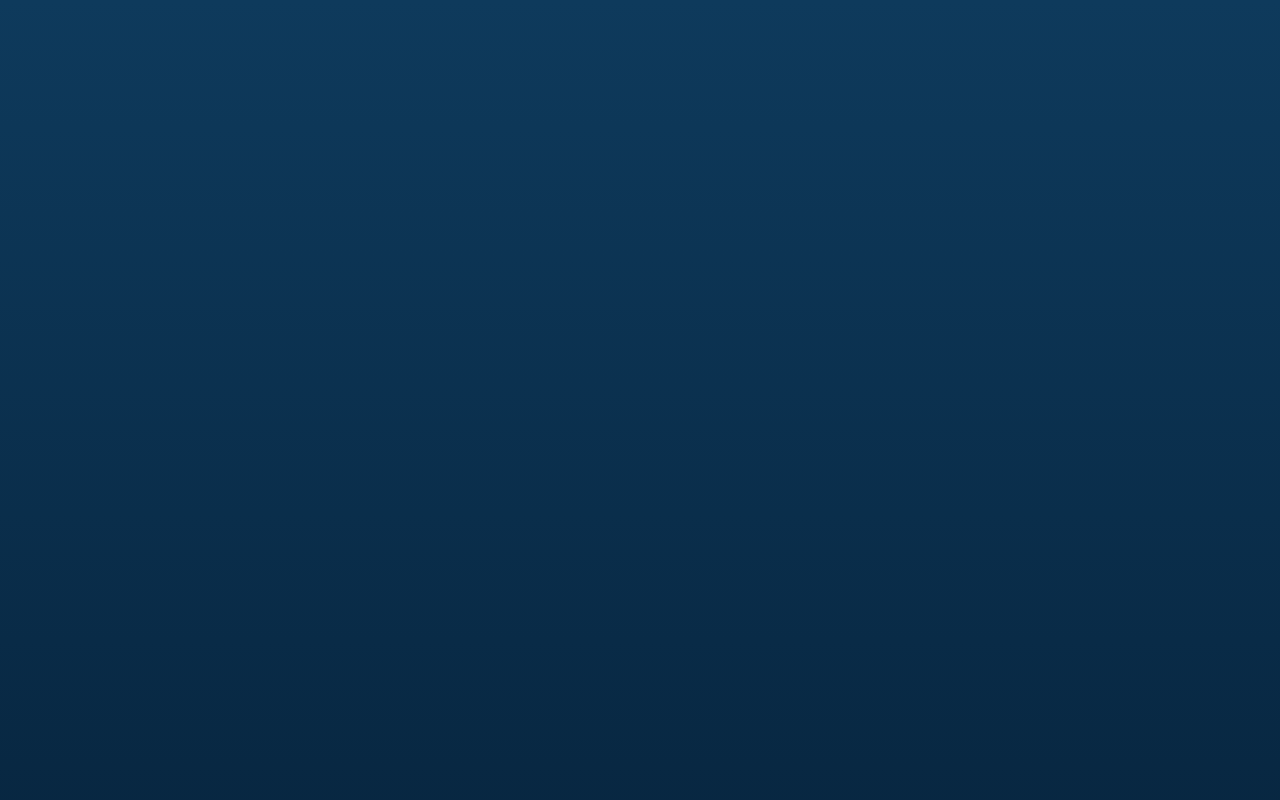
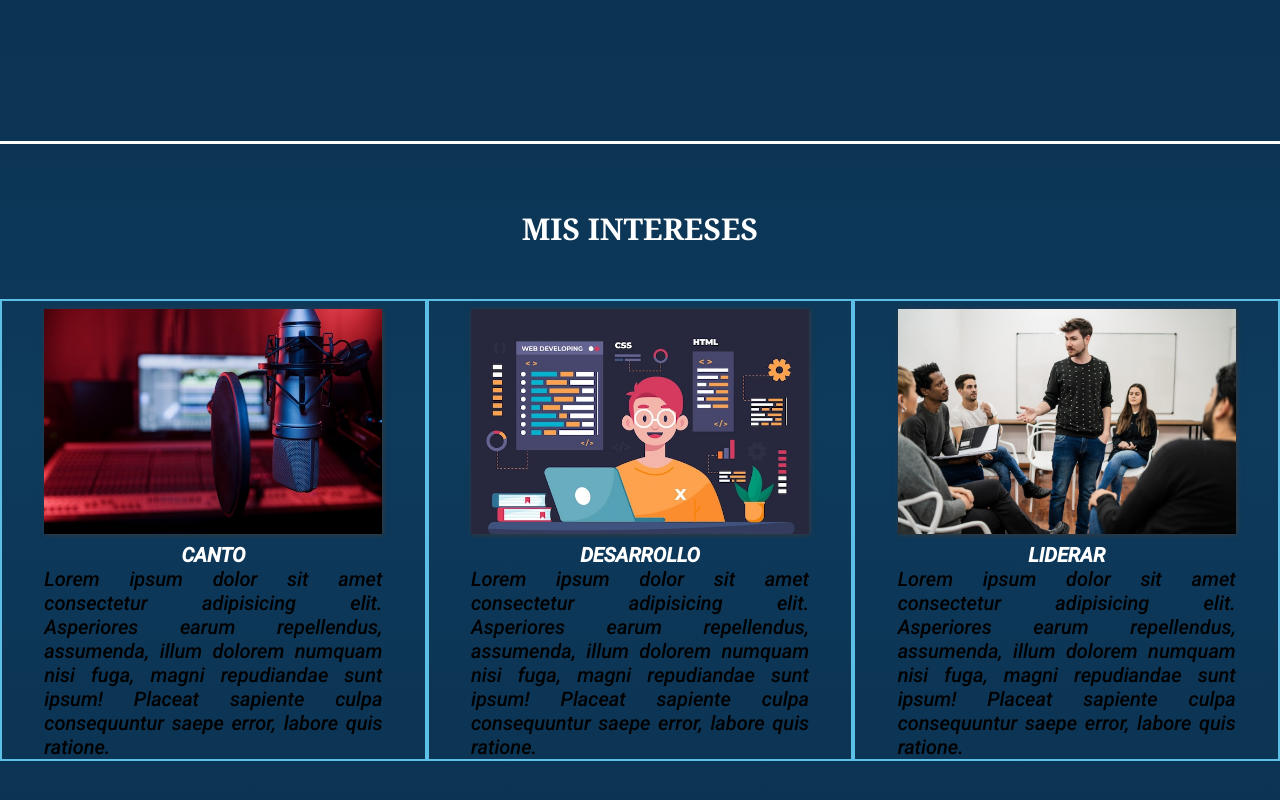
Before and after one commit to HelenGalo/Mi-Primera-Pagina-Web, a plain HTML site: page index.html in a window 1280 px wide. Shown: the part 1278-2078 px from the top of the page. Drawn offline with Linux system fonts and the light colour scheme.

Commit message:
Actualizacion

```diff
--- a/diseño.css
+++ b/diseño.css
@@ -44,9 +44,9 @@
     }
  h2 {
         background-position: top;
-        font-family: 'Bebas Neue', cursive;
+        font-family: Georgia, 'Times New Roman', Times, serif;
         text-align: center;
-
+        margin-bottom: 2%;
         color: #FFFFFF;
 
 
@@ -80,3 +80,46 @@
     color: blanchedalmond;
     font-family: Impact, Haettenschweiler, 'Arial Narrow Bold', sans-serif;
   }
+
+  .img-fija {
+    width: 80%;
+    height: 100%;
+    margin: 2% 20px;
+    box-shadow: #383a3b 1px 1px 5px;
+
+  }
+  .primero {
+    display:flex;
+    justify-content: space-evenly;
+    margin-bottom: 50px;
+    margin-top: 50px;
+  }
+  .primero article{
+    display: flex;
+    flex-direction: column;
+    justify-content: center;
+    align-items: center;
+    width: 50%;
+    height: max-content;
+    padding: 0;
+    border:  2px solid rgb(92, 191, 230);
+  }
+  .primero .contenido {
+    margin: 0 80px;
+    text-align: justify;
+    width: 80%;
+  }
+  .primero h4{
+    color: #FFFFFF;
+    text-align: center;
+  }
+  #contenido {
+    margin-top: 15%;
+    border-top: #FFFFFF solid;
+
+  }
+  #interes {
+    margin-top: 5%;
+    font-family: Georgia, 'Times New Roman', Times, serif;
+
+  }
--- a/index.html
+++ b/index.html
@@ -35,6 +35,49 @@
 
         </section>
 
+        <section id="contenido">
+            <h2 id="interes">
+                MIS INTERESES
+            </h2>
+            <div class="primero">
+                <article>
+                   <img class="img-fija" src="img/cerrar-microfono-filtro-pop-estudio_23-2149200002.jpg">
+                       <img src="" alt="">
+                   <div class="contenido">
+                      <h4>CANTO</h4>
+                      <p>Lorem ipsum dolor sit amet consectetur adipisicing elit. Asperiores earum repellendus, assumenda, illum dolorem numquam nisi fuga, magni repudiandae sunt ipsum! Placeat sapiente culpa consequuntur saepe error, labore quis ratione.</p>
+                   </div>
+                </article>
+
+                <article>
+                   <img class="img-fija" src="img/desarrolladores-web-dibujados-mano_23-2148819604.jpg" alt="">
+                   <div class="contenido">
+                      <h4>DESARROLLO</h4>
+                      <p>Lorem ipsum dolor sit amet consectetur
+                      adipisicing elit. Asperiores earum repellendus, assumenda, illum
+                      dolorem
+                      numquam nisi fuga, magni repudiandae sunt ipsum!
+                      Placeat sapiente culpa consequuntur saepe error, labore quis
+                      ratione.</p>
+                   </div>
+                </article>
+                <article>
+                    <img class="img-fija" src="img/gerente-liderando-reunion-lluvia-ideas-grupo-disenadores-creativos-oficina-concepto-lider-negocio_58466-12411.jpg" alt="">
+                    <div class="contenido">
+                       <h4>LIDERAR</h4>
+                       <p>Lorem ipsum dolor sit amet consectetur
+                       adipisicing elit. Asperiores earum repellendus, assumenda, illum
+                       dolorem
+                       numquam nisi fuga, magni repudiandae sunt ipsum!
+                       Placeat sapiente culpa consequuntur saepe error, labore quis
+                       ratione.</p>
+                    </div>
+                 </article>
+             </div>
+
+
+        </section>
+
     </main>
 
     <footer>
```
Also changed, not shown: img/cerrar-microfono-filtro-pop-estudio_23-2149200002.jpg (added), img/desarrolladores-web-dibujados-mano_23-2148819604.jpg (added), img/gerente-liderando-reunion-lluvia-ideas-grupo-disenadores-creativos-oficina-concepto-lider-negocio_58466-12411.jpg (added).
